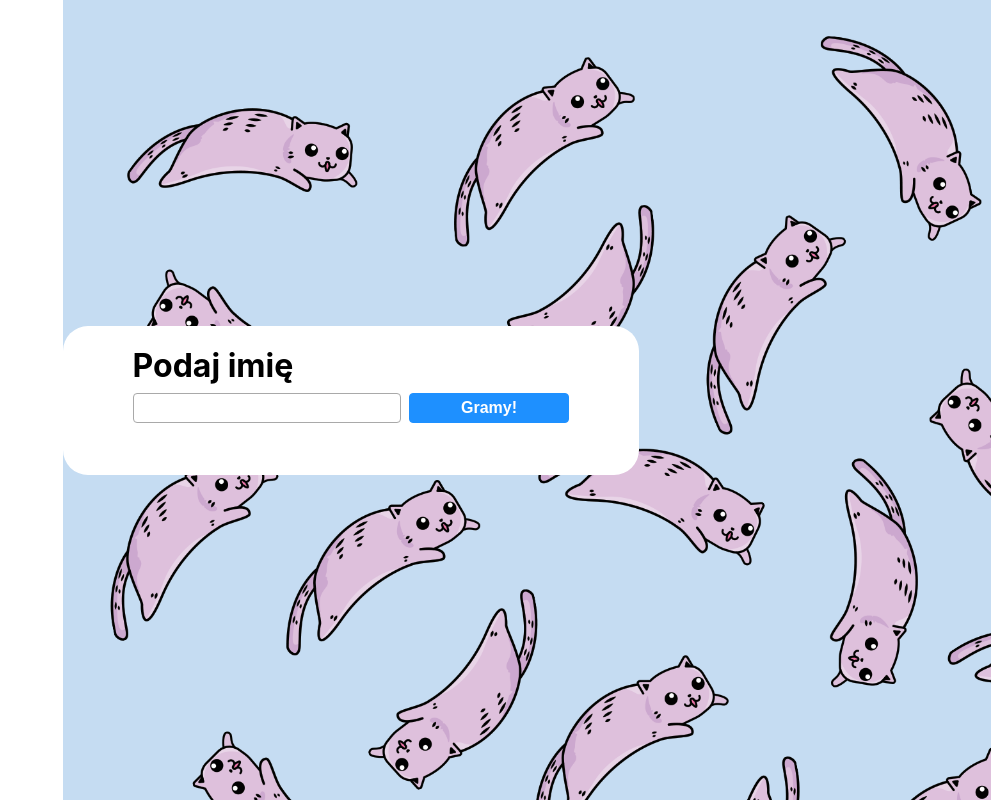
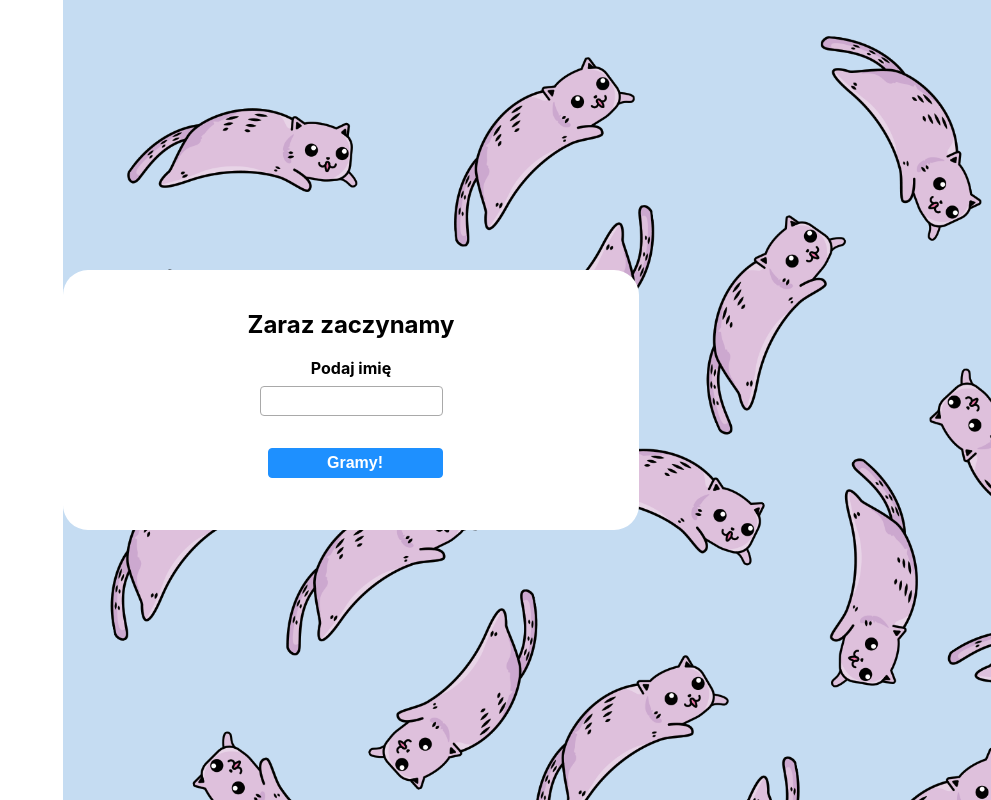
Before and after one commit to cisekdan/schibspy-client, a React (Create React App) app: page / in a window 1280 px wide. Shown: the whole page, without its empty margins (289-1280 px from the left). Built offline with nearby package versions, Linux system fonts and the light colour scheme; no server answers.

Commit message:
updated registration screen

```diff
--- a/src/Display.js
+++ b/src/Display.js
@@ -1,20 +1,16 @@
 import React, {useContext} from 'react';
 import Registration from "./components/Registration";
-import Timer from "./components/Timer.js";
 import Quiz from "./components/Quiz";
 import ListOfWinners from "./components/ListOfWinners";
 import {QuizContainer} from "./QuizContainer";
 
 function Display() {
     const {quizStatus, registeredUser} = useContext(QuizContainer.QuizContext);
-    const timerOn = quizStatus === "scheduled";
+    const quizScheduled = quizStatus === "scheduled";
     const gameInProgress = quizStatus === "started";
     const showListOfWinners = quizStatus === "finished";
-    if(!registeredUser) {
-        return <Registration/>
-    }
-    if(timerOn) {
-        return <Timer />
+    if(!registeredUser || quizScheduled) {
+        return <Registration quizStatus={quizStatus}/>
     }
     if(gameInProgress) {
         return <Quiz/>
--- a/src/components/Registration.js
+++ b/src/components/Registration.js
@@ -1,8 +1,8 @@
-import React, {useContext} from "react";
+import React, { useContext } from "react";
 import "../scss/Registration.scss";
-import {QuizContext} from "../QuizContext";
+import { QuizContext } from "../QuizContext";
 
-const Registration = () => {
+const Registration = ({quizStatus}) => {
 
   const {setRegisteredUser} = useContext(QuizContext);
 
@@ -13,10 +13,13 @@ const Registration = () => {
   };
 
   return (
-    <form className="form" onSubmit={handleSubmit}>
-
+    <form className="form"
+          onSubmit={handleSubmit}>
+      <h2>Zaraz zaczynamy</h2>{quizStatus !== "scheduled" &&
+    <div className="form__login-container">
       <div className="form__form-group">
-      <label htmlFor="name-input" className="form__label">
+        <label htmlFor="name-input"
+               className="form__label">
           Podaj imię
         </label>
         <input id="name-input"
@@ -27,6 +30,7 @@ const Registration = () => {
       <button className="form__submit"
               type="submit">Gramy!
       </button>
+    </div>}
     </form>
   );
 };
--- a/src/components/Timer.js
+++ /dev/null
@@ -1,29 +0,0 @@
-import React, {useState, useEffect} from 'react';
-import "../scss/Timer.scss"
-
-function Timer() {
-
-
-    const [secondsLeft, setSecondsLeft] = useState(10);
-
-    useEffect(() => {
-        let timeout = setInterval(()=>{setSecondsLeft(prevState => {
-            const secondsLeft = prevState - 1;
-            if (secondsLeft <= 0) {
-                clearInterval(timeout);
-            }
-            return secondsLeft;
-        })}, 1000);
-    }, []);
-    console.log(secondsLeft)
-
-
-    return (
-        <div className="timer">
-            <h3 className="timer__info">Do rozpoczęcia quizu pozostało:</h3>
-            <p className="timer__seconds-left">{secondsLeft} s</p>
-        </div>
-    );
-}
-
-export default Timer;
--- a/src/scss/Registration.scss
+++ b/src/scss/Registration.scss
@@ -1,24 +1,21 @@
 .form {
     display: flex;
     justify-content: center;
-    align-items: flex-end;
+    align-items: center;
+    flex-direction: column;
     background: white;
     border-radius: 25px;
     padding: 20px;
 }
 
 .form__label {
-    display: flex;
-    flex-direction: column;
-    font-size: 2rem;
     font-weight: bold;
-    margin-bottom: 0.5rem;
+    margin:0 auto 0.5rem;
 }
 
 .form__form-group {
     display: flex;
     flex-direction: column;
-    width: 50%;
 }
 
 .form__input {
@@ -34,7 +31,6 @@
 }
 
 .form__submit {
-    width: 30%;
     height: 30px;
     border-radius: 0.25rem;
     border: dodgerblue solid 1px;
@@ -46,3 +42,8 @@
     margin-bottom: 2rem;
     padding: 1px 7px;
 }
+
+.form__login-container {
+    display:flex;
+    flex-direction: column;
+}
--- a/src/scss/Timer.scss
+++ /dev/null
@@ -1,15 +0,0 @@
-.timer {
-    text-align: center;
-    background: white;
-    border-radius: 25px;
-    padding: 20px;
-
-    &__info {
-        display: block;
-        margin: 10px auto;
-    }
-
-    &__seconds-left {
-        font-size: 100px;
-    }
-}
```
Lines whose indentation alone changed are shown as unchanged.
